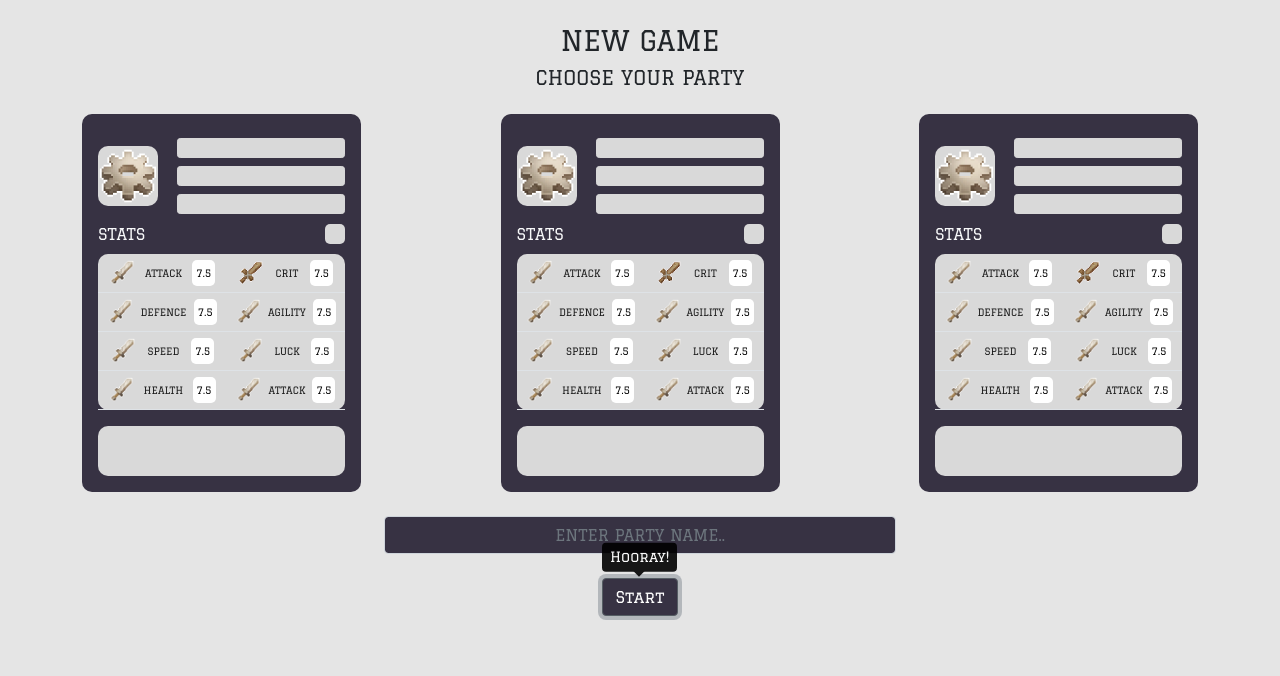
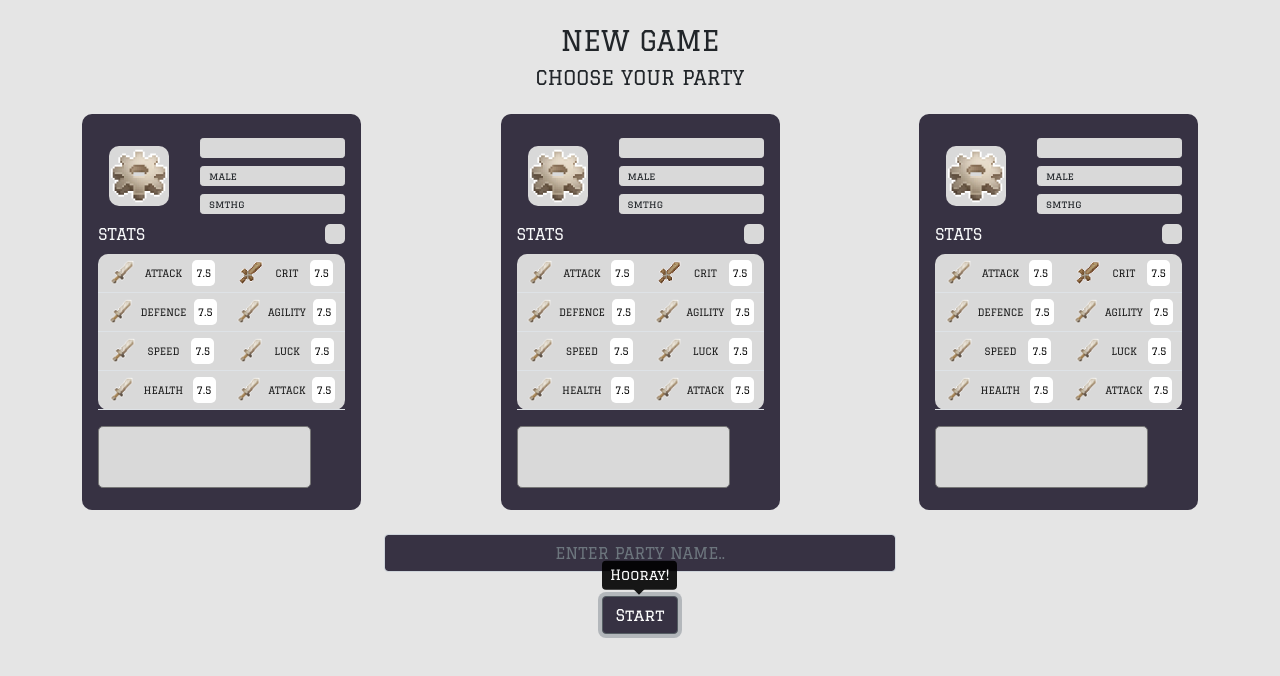
Before and after one commit to Ashesh125/.co, a website built with webpack: page assets/pages/characterCreation.html in a window 1280 px wide. Both pictures are taken after a click on the button "Start". Built offline with nearby package versions, Linux system fonts and the light colour scheme.

Commit message:
add gender and store in localstorage

```diff
--- a/assets/pages/characterCreation.html
+++ b/assets/pages/characterCreation.html
@@ -12,7 +12,7 @@
     </style>
     <link rel="stylesheet" href="../style/bootstrap.min.css">
     <link rel="stylesheet" href="../style/charcterCreation.css">
-    <script src="../scripts/characterCreation/main.js"></script>
+    <script type="module" src="../scripts/characterCreation/main.js"></script>
     <title>Document</title>
 
 </head>
@@ -31,15 +31,22 @@
                             <img class="character-img" src="../images/gear.png">
                         </div>
                         <div class="character-detail mt-2">
+                            <form id="form1">
                                 <div class="input-group input-group-sm mb-2">
-                                <input type="text" class="form-control character-data" name="username" id="username-0" class="username">
+                                    <input type="text" class="form-control character-data" name="username0" id="username-0" class="username">
+                                </div>
+
+                                <div class="input-group input-group-sm mb-2">
+                                    <select class="form-select character-data gender" name="gender0" id="gender-0">
+
+                                </select>
                                 </div>
                                 <div class="input-group input-group-sm mb-2">
-                                <input type="text" class="form-control character-data" id="gender">
+                                    <select class="form-select character-data class-name" name="class-name0" id="class-name-0">
+
+                                </select>
                                 </div>
-                            <div class="input-group input-group-sm mb-2">
-                                <input type="text" class="form-control character-data" id="class-name">
-                            </div>
+                            </form>
                         </div>
                     </div>
                     <div class="d-flex justify-content-between stats-holder mb-2">
@@ -162,8 +169,7 @@
                             </tr>
                         </table>
                     </div>
-                    <div class="extra-data">
-                    </div>
+                    <textarea class="extra-data" id="review-0" rows="4" cols="35"></textarea>
                 </div>
             </div>
             <div class="col-3">
@@ -173,15 +179,22 @@
                             <img class="character-img" src="../images/gear.png">
                         </div>
                         <div class="character-detail mt-2">
+                            <form id="form2">
                                 <div class="input-group input-group-sm mb-2">
-                                <input type="text" class="form-control character-data" name="username" id="username-1" class="username">
+                                    <input type="text" class="form-control character-data" name="username1" id="username-1" class="username">
+                                </div>
+
+                                <div class="input-group input-group-sm mb-2">
+                                    <select class="form-select character-data gender" name="gender1" id="gender-1">
+
+                                </select>
                                 </div>
                                 <div class="input-group input-group-sm mb-2">
-                                <input type="text" class="form-control character-data" id="gender">
+                                    <select class="form-select character-data class-name" name="class-name1" id="class-name-1">
+
+                                </select>
                                 </div>
-                            <div class="input-group input-group-sm mb-2">
-                                <input type="text" class="form-control character-data" id="class-name">
-                            </div>
+                            </form>
                         </div>
                     </div>
                     <div class="d-flex justify-content-between stats-holder mb-2">
@@ -193,7 +206,7 @@
                             <tr>
                                 <td>
                                     <div class="bonus-detail d-flex justify-content-between ">
-                                        <div class="bonus-img m-auto">
+                                        <div class="bonus-img m-auto" data-toggle="tooltip" data-placement="top" title="Hooray!">
                                             <img src="../images/iron_sword.png">
                                         </div>
                                         <div class="bonus-data m-auto">
@@ -304,8 +317,7 @@
                             </tr>
                         </table>
                     </div>
-                    <div class="extra-data">
-                    </div>
+                    <textarea class="extra-data" id="review-0" rows="4" cols="35"></textarea>
                 </div>
             </div>
             <div class="col-3">
@@ -315,15 +327,22 @@
                             <img class="character-img" src="../images/gear.png">
                         </div>
                         <div class="character-detail mt-2">
+                            <form id="form3">
                                 <div class="input-group input-group-sm mb-2">
-                                <input type="text" class="form-control character-data" name="username" class="username" id="username-2">
+                                    <input type="text" class="form-control character-data" name="username2" id="username-2" class="username">
+                                </div>
+
+                                <div class="input-group input-group-sm mb-2">
+                                    <select class="form-select character-data gender" name="gender2" id="gender-2">
+
+                                </select>
                                 </div>
                                 <div class="input-group input-group-sm mb-2">
-                                <input type="text" class="form-control character-data" id="gender">
+                                    <select class="form-select character-data class-name" name="class-name2" id="class-name-2">
+
+                                </select>
                                 </div>
-                            <div class="input-group input-group-sm mb-2">
-                                <input type="text" class="form-control character-data" id="class-name">
-                            </div>
+                            </form>
                         </div>
                     </div>
                     <div class="d-flex justify-content-between stats-holder mb-2">
@@ -335,7 +354,7 @@
                             <tr>
                                 <td>
                                     <div class="bonus-detail d-flex justify-content-between ">
-                                        <div class="bonus-img m-auto">
+                                        <div class="bonus-img m-auto" data-toggle="tooltip" data-placement="top" title="Hooray!">
                                             <img src="../images/iron_sword.png">
                                         </div>
                                         <div class="bonus-data m-auto">
@@ -446,17 +465,17 @@
                             </tr>
                         </table>
                     </div>
-                    <div class="extra-data">
+                    <textarea class="extra-data" id="review-0" rows="4" cols="35"></textarea>
                 </div>
             </div>
-            </div>
+
         </div>
         <div class="input-group party-name m-auto mt-4">
             <input type="text" class="form-control" id="party-name-input" aria-label="Sizing example input" aria-describedby="inputGroup-sizing-lg" placeholder="ENTER PARTY NAME..">
         </div>
         <div class="m-auto text-center mt-4">
 
-            <button type="button" class="btn btn-secondary" id="party-name-btn" data-toggle="tooltip" data-placement="top" title="Hooray!">Start</button>
+            <button type="submit" class="btn btn-secondary" id="party-name-btn" data-toggle="tooltip" data-placement="top" title="Hooray!">Start</button>
         </div>
     </div>
 </body>
--- /dev/null
+++ b/assets/scripts/characterCreation/CharacterData.js
@@ -0,0 +1,81 @@
+export class CharacterData {
+    constructor() {
+        this.addGender();
+        this.addclassGroup();
+    }
+    addGender() {
+        const genderdata = ["male", "female"];
+        var selects = document.getElementsByClassName('gender');
+        for (var j = 0; j < selects.length; j++) {
+            var select = selects[j];
+            for (var i = 0; i < genderdata.length; i++) {
+                var optn = genderdata[i];
+                var el = document.createElement("option");
+                el.textContent = optn;
+                el.value = ("0" + i).slice(-2);;
+                select.appendChild(el);
+            }
+        }
+    }
+
+    addclassGroup() {
+        const classGroup = ["smthg", "smthg"];
+        var selects = document.getElementsByClassName('class-name');
+        for (var j = 0; j < selects.length; j++) {
+            var select = selects[j];
+            for (var i = 0; i < classGroup.length; i++) {
+                var optn = classGroup[i];
+                var el = document.createElement("option");
+                el.textContent = optn;
+                el.value = optn;
+                select.appendChild(el);
+            }
+        }
+    }
+
+    addToLocalStorage(dataKey, newData) {
+        // Retrieve existing data from localStorage
+        var existingData = localStorage.getItem(dataKey);
+        var updatedData;
+
+        if (existingData) {
+            // If data exists, parse it from a string to an object
+            updatedData = JSON.parse(existingData);
+
+            // Update the data with the new data
+            updatedData.push(newData);
+        } else {
+            // If no existing data, create a new array with the new data
+            updatedData = [newData];
+        }
+
+        // Store the updated data back in localStorage
+        localStorage.setItem(dataKey, JSON.stringify(updatedData));
+
+        console.log(updatedData);
+        var blob = new Blob([updatedData], { type: "application/json" });
+
+        // Save the file using FileSaver.js
+        saveAs(blob, "data.json");
+    }
+
+    addcharacterData() {
+        var userdata = [];
+        var party_name = $('#party-name-input').val();
+        for (var i = 0; i < 3; i++) {
+            var username = $('#username-' + i).val();
+            var gender = $('#gender-' + i).val();
+            var classGroup = $('#class-name-' + i).val();
+
+            userdata[i] = {
+                "name": username,
+                "gender": gender,
+                "class": classGroup,
+
+            };
+        }
+        this.addToLocalStorage("characters", userdata);
+
+    }
+
+}
--- a/assets/style/charcterCreation.css
+++ b/assets/style/charcterCreation.css
@@ -36,10 +36,10 @@ body {
     height: 20px;
 }
 
-
-/* .input-group {
-    height: 1px;
-} */
+.character-data:focus {
+    outline: none !important;
+    border-color: #D9D9D9;
+}
 
 .stats-icon {
     background: #D9D9D9;
@@ -80,9 +80,17 @@ body {
 
 .extra-data {
     background: #D9D9D9;
-    border-radius: 10px;
-    width: 100%;
-    height: 50px;
+    border-radius: 5px;
+    /* width: 100%;
+    height: 50px; */
+    resize: none;
+    overflow: hidden;
+    font-size: 10px;
+}
+
+.extra-data:focus {
+    outline: none !important;
+    border-color: #D9D9D9;
 }
 
 .party-name {
@@ -98,3 +106,12 @@ body {
 #party-name-btn {
     background-color: #373243;
 }
+
+.input-group-sm>.btn,
+.input-group-sm>.form-control,
+.input-group-sm>.form-select,
+.input-group-sm>.input-group-text {
+    padding: 0.15rem 0.5rem;
+    font-size: 10px;
+    border-radius: 0.2rem;
+}
```
Also changed, not shown: assets/pages/world.html (+9 -9 lines), assets/scripts/characterCreation/main.js (+9 -14 lines), assets/scripts/helpers/Helper.js (+21 -11 lines). Lines whose indentation alone changed are shown as unchanged.
